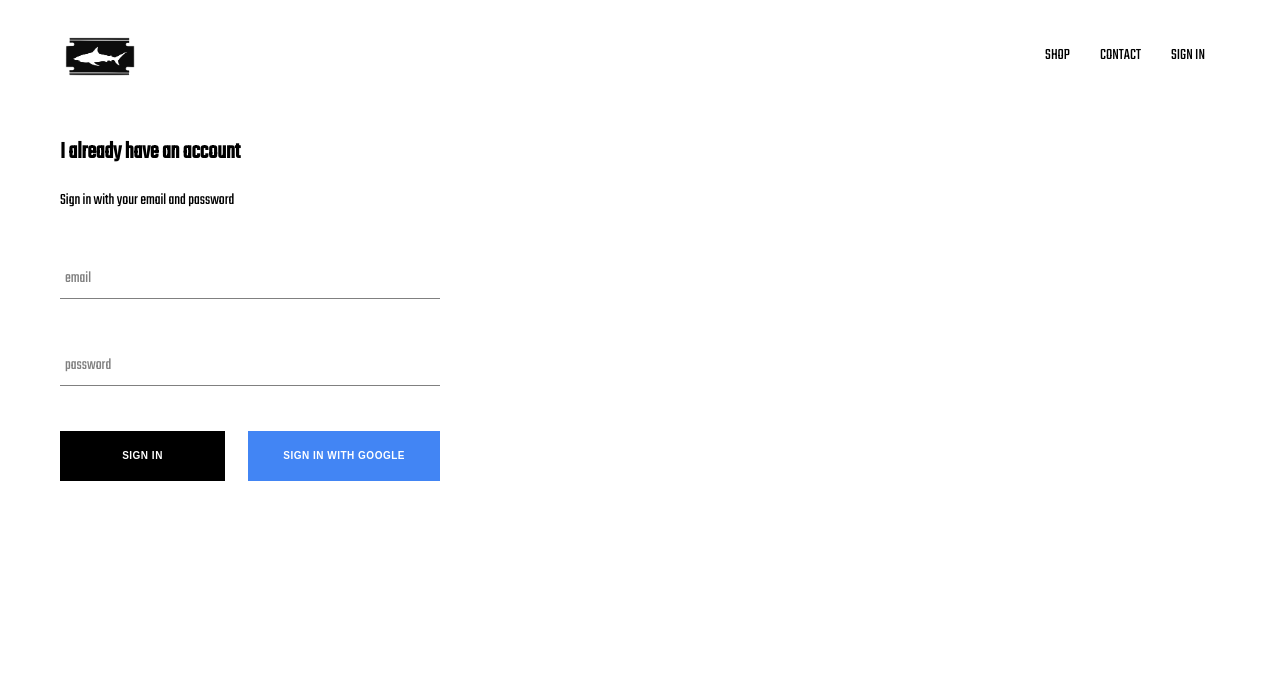
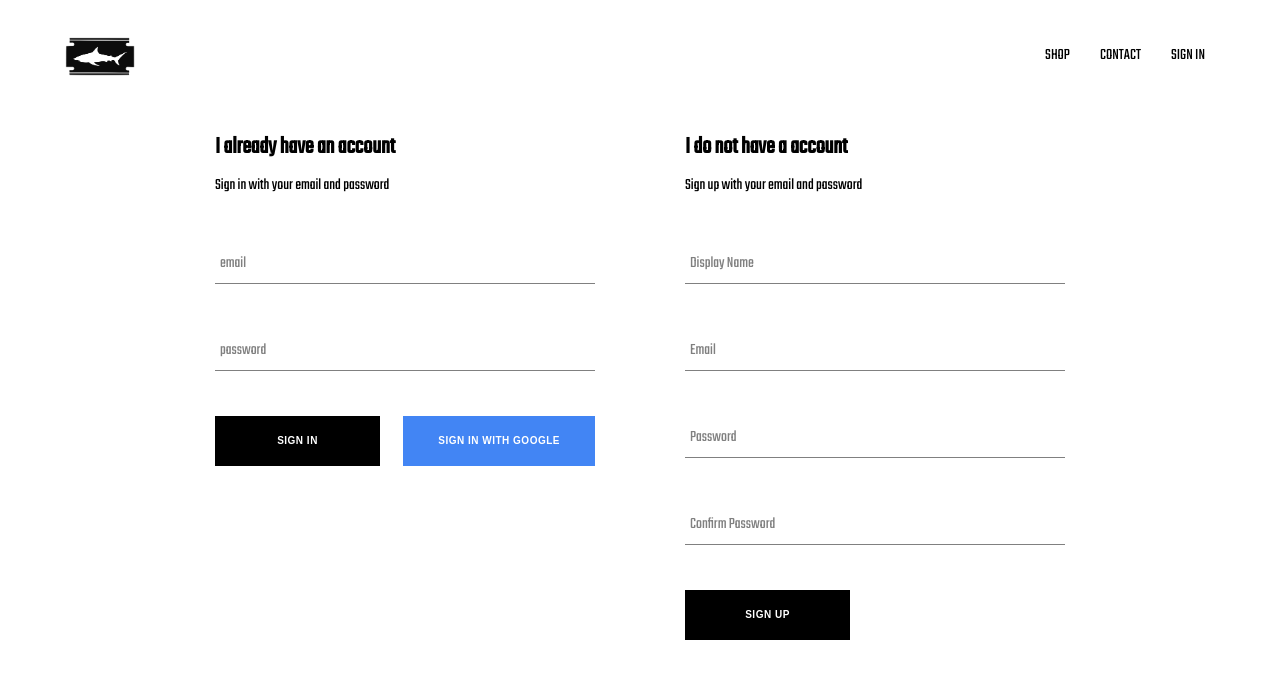
Before and after one commit to Nadir817/react-ecom, a React (Create React App) app: page /signin in a window 1280 px wide. Shown: the top 678 px of the page. Built offline with nearby package versions, Linux system fonts and the light colour scheme; no server answers.

Commit message:
signup with email and password

```diff
--- a/public/index.html
+++ b/public/index.html
@@ -2,7 +2,7 @@
 <html lang="en">
   <head>
     <meta charset="utf-8" />
-    <link rel="icon" href="%PUBLIC_URL%/favicon.ico" />
+    <link rel="icon" href="%PUBLIC_URL%/favicon.ico?" />
     <meta name="viewport" content="width=device-width, initial-scale=1" />
     <meta name="theme-color" content="#000000" />
     <meta
--- a/src/App.js
+++ b/src/App.js
@@ -5,7 +5,7 @@
 import ShopPage from "./pages/shoppage/shoppage";
 import SignInAndSignUp from "./pages/sign-in-sign-up/signin-and-signup";
 import { Switch, Route } from "react-router-dom";
-import { auth } from "./firebase/firebase.utils";
+import { auth, createUserProfileDocument } from "./firebase/firebase.utils";
 
 class App extends React.Component {
   state = {
@@ -15,8 +15,21 @@
   unsubscribeFromAuth = null;
 
   componentDidMount() {
-    this.unsubscribeFromAuth = auth.onAuthStateChanged(user => {
-      this.setState({ currentUser: user });
+    this.unsubscribeFromAuth = auth.onAuthStateChanged(async userAuth => {
+      if (userAuth) {
+        const userRef = await createUserProfileDocument(userAuth);
+
+        userRef.onSnapshot(snapShot => {
+          this.setState({
+            currentUser: {
+              id: snapShot.id,
+              ...snapShot.data()
+            }
+          });
+        });
+      }
+
+      this.setState({ currentUser: userAuth });
     });
   }
 
--- /dev/null
+++ b/src/components/sign-up/sign-up.js
@@ -0,0 +1,99 @@
+import React, { Component } from "react";
+
+import FormInput from "../form-input/form-input";
+import CustomButton from "../custom-button/custom-button";
+
+import { auth, createUserProfileDocument } from "../../firebase/firebase.utils";
+
+import "./signup.scss";
+
+class SignUp extends Component {
+  state = {
+    displayName: "",
+    email: "",
+    password: "",
+    confirmPassword: ""
+  };
+
+  handleSubmit = async event => {
+    event.preventDefault();
+
+    const { displayName, email, password, confirmPassword } = this.state;
+
+    if (password !== confirmPassword) {
+      alert("passwords don't match");
+      return;
+    }
+
+    try {
+      const { user } = await auth.createUserWithEmailAndPassword(
+        email,
+        password
+      );
+
+      await createUserProfileDocument(user, { displayName });
+
+      this.setState({
+        displayName: "",
+        email: "",
+        password: "",
+        confirmPassword: ""
+      });
+    } catch (error) {
+      console.error(error);
+    }
+  };
+
+  handleChange = event => {
+    const { name, value } = event.target;
+
+    this.setState({ [name]: value });
+  };
+
+  render() {
+    const { displayName, email, password, confirmPassword } = this.state;
+    return (
+      <div className="sign-up">
+        <h2 className="title">I do not have a account</h2>
+        <span>Sign up with your email and password</span>
+        <form className="sign-up-form" onSubmit={this.handleSubmit}>
+          <FormInput
+            type="text"
+            name="displayName"
+            value={displayName}
+            onChange={this.handleChange}
+            label="Display Name"
+            required
+          />
+          <FormInput
+            type="email"
+            name="email"
+            value={email}
+            onChange={this.handleChange}
+            label="Email"
+            required
+          />
+          <FormInput
+            type="password"
+            name="password"
+            value={password}
+            onChange={this.handleChange}
+            label="Password"
+            required
+          />
+          <FormInput
+            type="password"
+            name="confirmPassword"
+            value={confirmPassword}
+            onChange={this.handleChange}
+            label="Confirm Password"
+            required
+          />
+          <CustomButton type="submit">SIGN UP</CustomButton>
+        </form>
+      </div>
+    );
+  }
+}
+
+export default SignUp;
--- /dev/null
+++ b/src/components/sign-up/signup.scss
@@ -0,0 +1,9 @@
+.sign-up {
+  display: flex;
+  flex-direction: column;
+  width: 380px;
+
+  .title {
+    margin: 10px 0;
+  }
+}
--- a/src/components/signin/signin.js
+++ b/src/components/signin/signin.js
@@ -31,7 +31,7 @@
   render() {
     return (
       <div className="sign-in">
-        <h2>I already have an account</h2>
+        <h2 className="title">I already have an account</h2>
         <span>Sign in with your email and password</span>
 
         <form onSubmit={this.handleSubmit}>
--- a/src/components/signin/signin.scss
+++ b/src/components/signin/signin.scss
@@ -2,6 +2,10 @@
   width: 380px;
   display: flex;
   flex-direction: column;
+
+  .title {
+    margin: 10px 0;
+  }
 
   .btns {
     width: 100%;
--- a/src/firebase/firebase.utils.js
+++ b/src/firebase/firebase.utils.js
@@ -12,6 +12,30 @@
   appId: "1:836280532832:web:01b03e1af8146b64fda805"
 };
 
+export const createUserProfileDocument = async (userAuth, additionalData) => {
+  if (!userAuth) return;
+  const userRef = firestore.doc(`users/${userAuth.uid}`);
+  const snapShot = await userRef.get();
+
+  if (!snapShot.exists) {
+    const { displayName, email } = userAuth;
+    const createAt = new Date();
+
+    try {
+      await userRef.set({
+        displayName,
+        email,
+        createAt,
+        ...additionalData
+      });
+    } catch (error) {
+      console.log("error creating user", error);
+    }
+  }
+
+  return userRef;
+};
+
 firebase.initializeApp(config);
 
 export const auth = firebase.auth();
--- a/src/pages/sign-in-sign-up/signin-and-signup.js
+++ b/src/pages/sign-in-sign-up/signin-and-signup.js
@@ -1,12 +1,14 @@
 import React from "react";
-import Signin from "../../components/signin/signin";
+import SignIn from "../../components/signin/signin";
+import SignUp from "../../components/sign-up/sign-up";
 
 import "./signin-and-signup.scss";
 
 const SignInAndSignUp = () => {
   return (
     <div className="sign-in-and-sign-up">
-      <Signin />
+      <SignIn />
+      <SignUp />
     </div>
   );
 };
--- a/src/pages/sign-in-sign-up/signin-and-signup.scss
+++ b/src/pages/sign-in-sign-up/signin-and-signup.scss
@@ -0,0 +1,6 @@
+.sign-in-and-sign-up {
+  width: 850px;
+  display: flex;
+  justify-content: space-between;
+  margin: 30px auto;
+}
```
Also changed, not shown: public/logo512.png (deleted).
